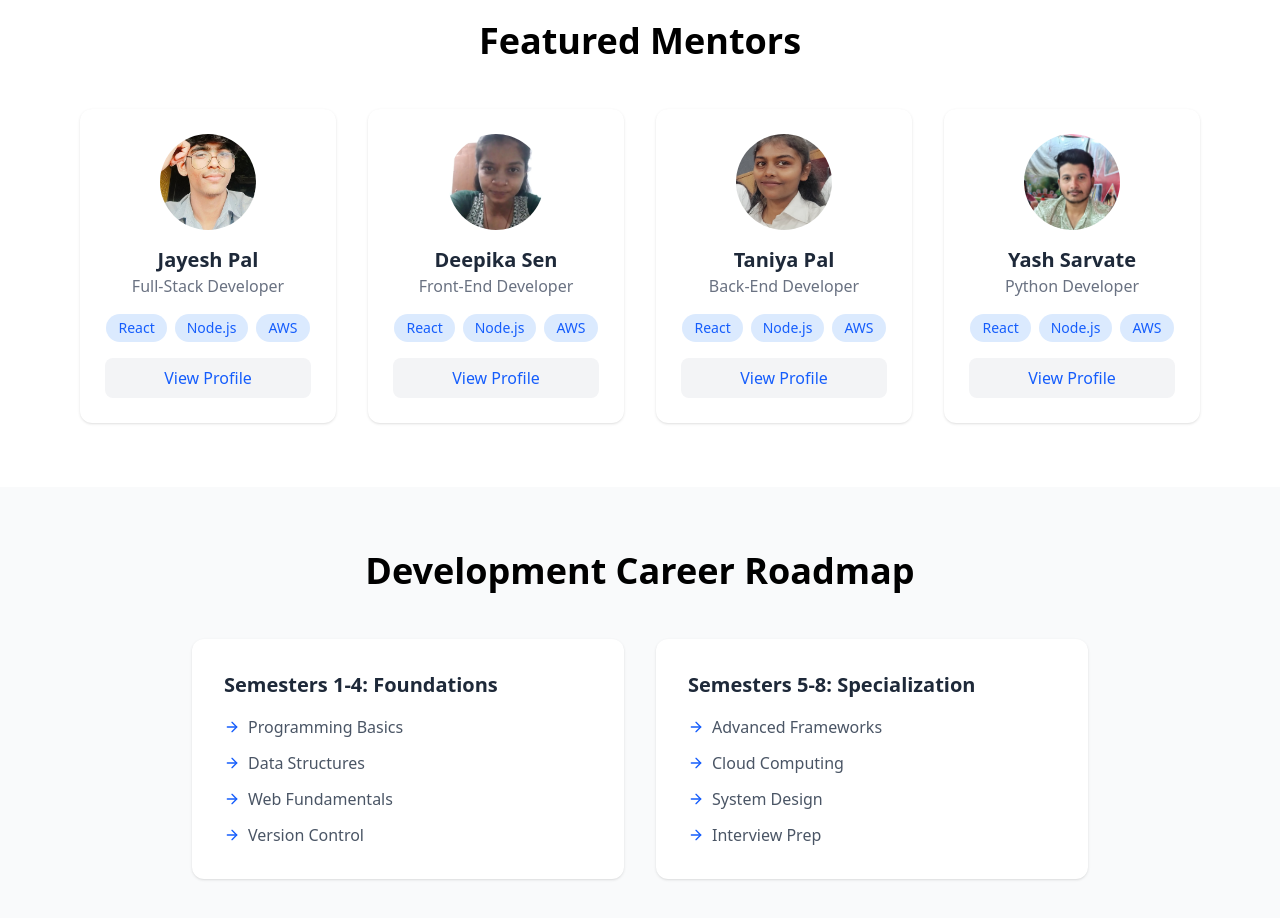
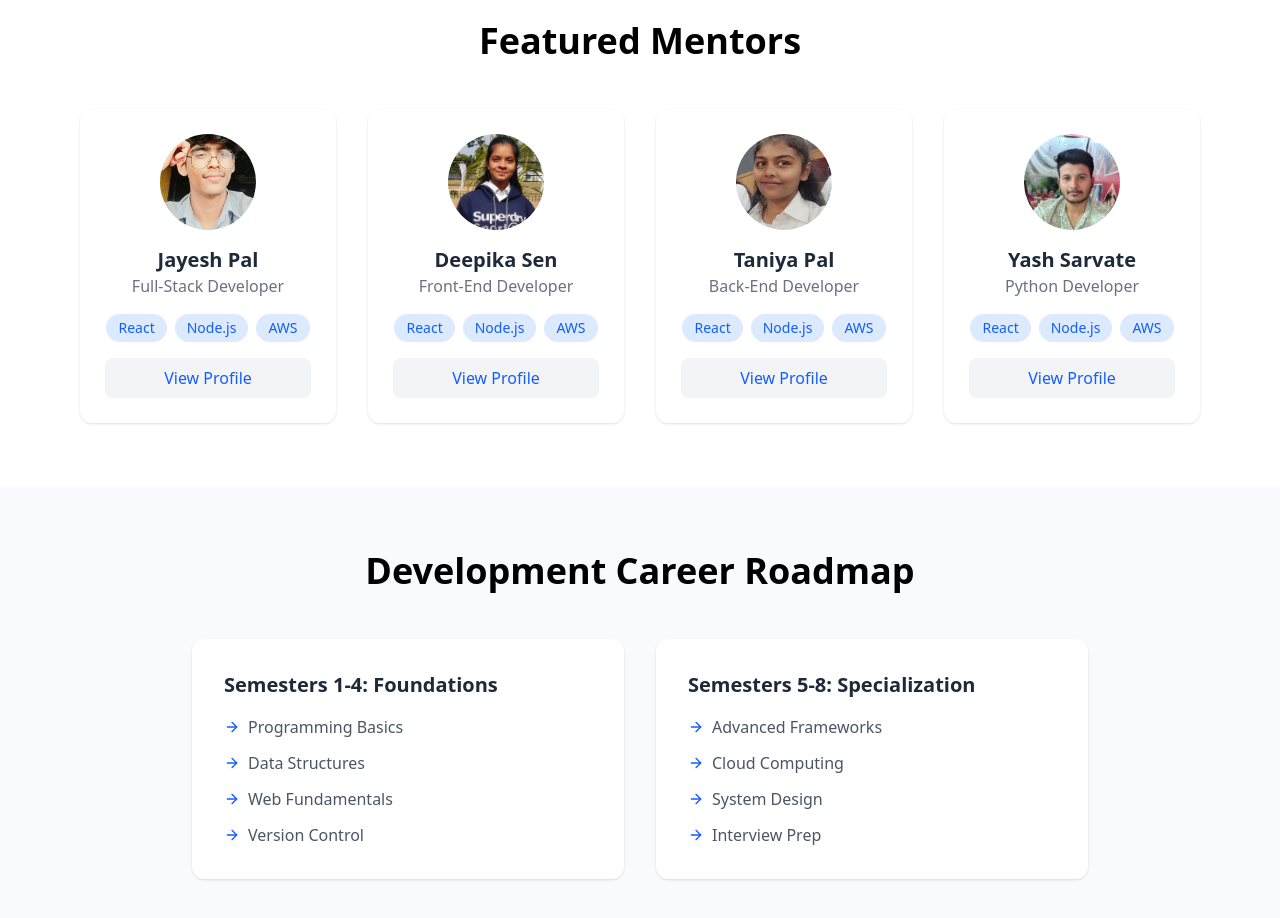
Before and after one commit to jayeshpal001/Major-Project-V1, a React (Vite) app in the folder frontend/: page / in a window 1280 px wide. Shown: the part 1160-2078 px from the top of the page. Built offline with nearby package versions, Linux system fonts and the light colour scheme.

Commit message:
change dp image

```diff
--- a/frontend/src/constants/data.js
+++ b/frontend/src/constants/data.js
@@ -29,7 +29,7 @@ export const MENTORS = [
     name: "Deepika Sen",
     role: "Front-End Developer",
     skills: ["React", "Node.js", "AWS"],
-    img: "/src/assets/images/deepika.jpg"
+    img: "/src/assets/images/Deepika.png"
   },
   {
     name: "Taniya Pal",
```
Also changed, not shown: frontend/src/assets/images/Deepika.png (added).
